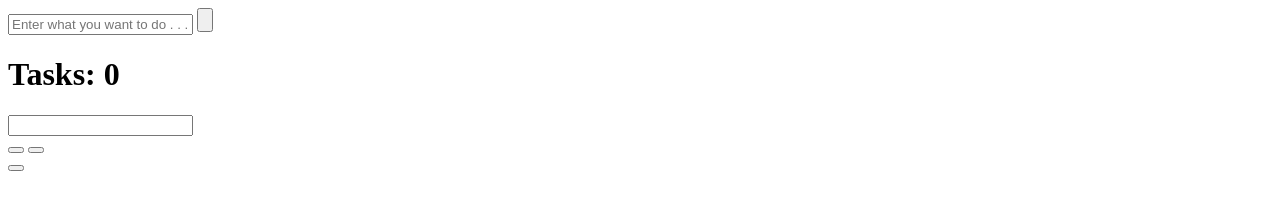
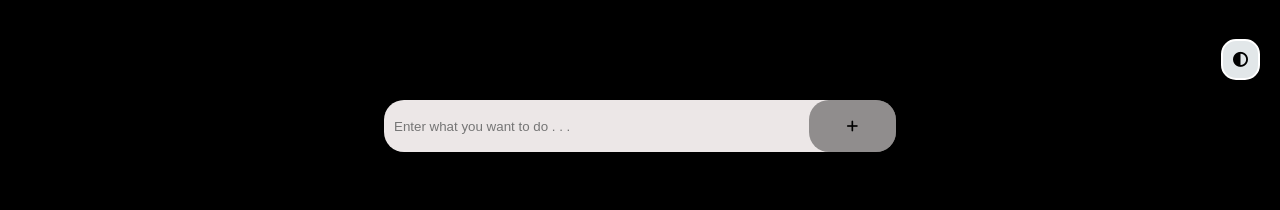
Before and after one commit to Mohamed-Eltantawy/todolist, a plain HTML site: page index.html in a window 1280 px wide. Drawn offline with Linux system fonts and the light colour scheme; the site is published under a folder, as on GitHub Pages, so addresses that start at the root find nothing.

Commit message:
seconed commit

```diff
--- a/index.html
+++ b/index.html
@@ -4,9 +4,9 @@
 <head>
     <meta charset="UTF-8">
     <meta name="viewport" content="width=device-width, initial-scale=1.0">
-    <link rel="stylesheet" href="/css/all.min.css">
-    <link rel="stylesheet" href="/css/all.min.css">
-    <link rel="stylesheet" href="/css/style.css">
+    <link rel="stylesheet" href="./css/all.min.css">
+    <link rel="stylesheet" href="./css/all.min.css">
+    <link rel="stylesheet" href="./css/style.css">
     <title>To Do List</title>
 </head>
 
@@ -37,7 +37,7 @@
 
     <button class="btn btn-dark"><i class="fa-solid fa-circle-half-stroke"></i></button>
 
-    <script src="/js/main.js"></script>
+    <script src="./js/main.js"></script>
 </body>
 
 </html>
```
